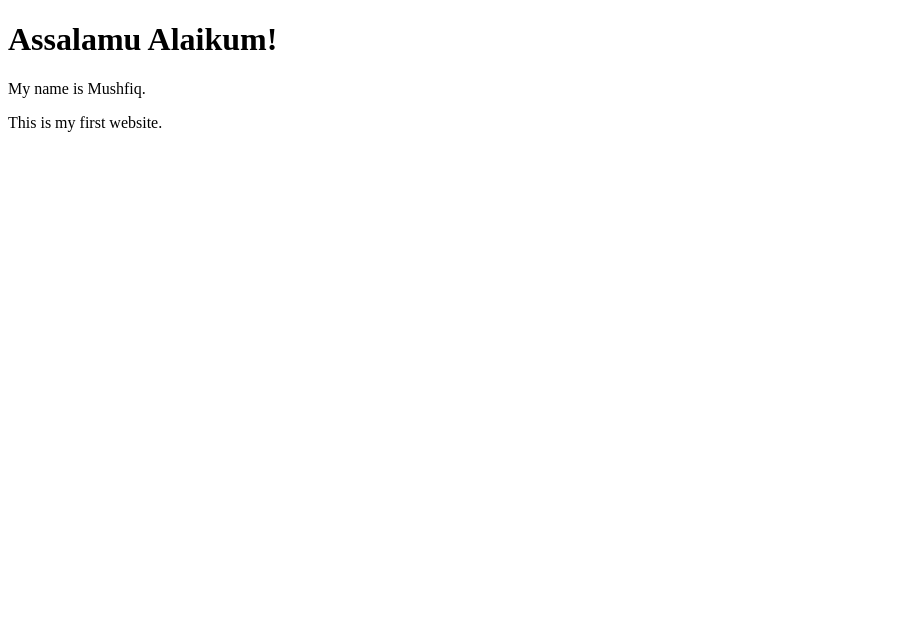
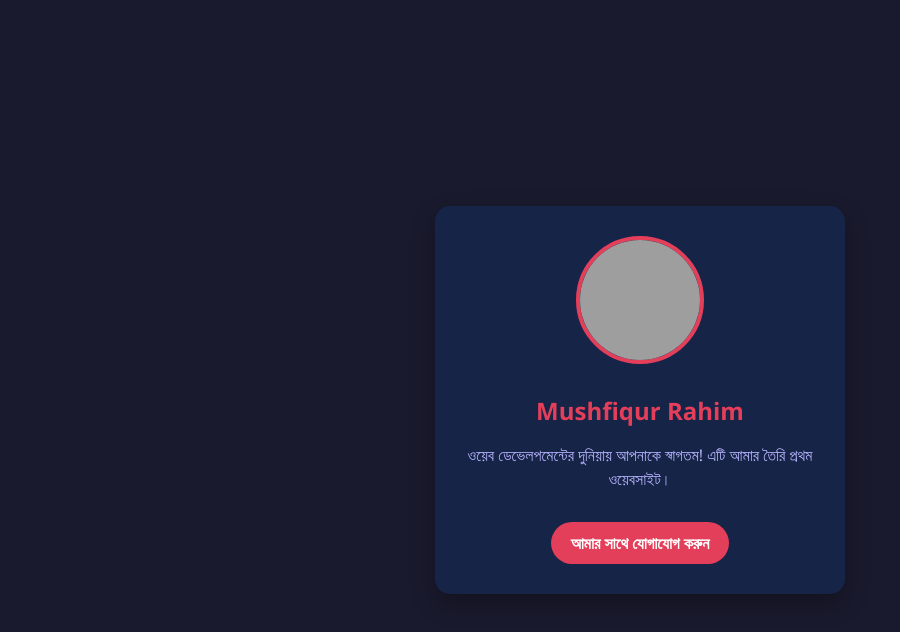
Before and after one commit to mushfiqrohim01-lgtm/Mushfiq-Chowdhury-, a plain HTML site: page index.html in a window 1280 px wide. Shown: the whole page, without its empty margins (0-900 px from the left). Drawn offline with Linux system fonts and the light colour scheme; grey boxes are pictures that could not be loaded.

Commit message:
Update index.html

```diff
--- a/index.html
+++ b/index.html
@@ -1,11 +1,86 @@
 <!DOCTYPE html>
-<html>
+<html lang="en">
 <head>
-  <title>My First Website</title>
+    <meta charset="UTF-8">
+    <meta name="viewport" content="width=device-width, initial-scale=1.0">
+    <title>Mushfiq's Personal Website</title>
+    <style>
+        /* পুরো ওয়েবসাইটের সাধারণ ডিজাইন */
+        body {
+            font-family: 'Segoe UI', Tahoma, Geneva, Verdana, sans-serif;
+            background-color: #1a1a2e;
+            color: #ffffff;
+            margin: 0;
+            padding: 0;
+            display: flex;
+            justify-content: center;
+            align-items: center;
+            min-height: 100vh;
+        }
+
+        /* প্রোফাইল কার্ডের ডিজাইন */
+        .profile-card {
+            background-color: #162447;
+            padding: 30px;
+            border-radius: 15px;
+            box-shadow: 0 10px 25px rgba(0,0,0,0.3);
+            text-align: center;
+            max-width: 350px;
+            width: 90%;
+        }
+
+        /* প্রোফাইল পিকচারের গোল ফ্রেম */
+        .profile-img {
+            width: 120px;
+            height: 120px;
+            border-radius: 50%;
+            border: 4px solid #e43f5a;
+            object-fit: cover;
+            margin-bottom: 15px;
+        }
+
+        h1 {
+            margin: 10px 0;
+            font-size: 24px;
+            color: #e43f5a;
+        }
+
+        p {
+            font-size: 16px;
+            color: #b8b5ff;
+            line-height: 1.5;
+        }
+
+        /* সুন্দর বাটন বা সোশ্যাল লিংক */
+        .btn {
+            display: inline-block;
+            margin-top: 15px;
+            padding: 10px 20px;
+            background-color: #e43f5a;
+            color: white;
+            text-decoration: none;
+            border-radius: 25px;
+            font-weight: bold;
+            transition: 0.3s;
+        }
+
+        .btn:hover {
+            background-color: #ff2e63;
+        }
+    </style>
 </head>
 <body>
-  <h1>Assalamu Alaikum!</h1>
-  <p>My name is Mushfiq.</p>
-  <p>This is my first website.</p>
+
+    <div class="profile-card">
+        <!-- এখানে আপনার পছন্দের যেকোনো ছবির লিংক বসাতে পারেন -->
+        <img class="profile-img" src="https://images.unsplash.com/photo-1535713875002-d1d0cf377fde?w=150" alt="Profile Picture">
+
+        <h1>Mushfiqur Rahim</h1>
+        <p>ওয়েব ডেভেলপমেন্টের দুনিয়ায় আপনাকে স্বাগতম! এটি আমার তৈরি প্রথম ওয়েবসাইট।</p>
+
+        <!-- আপনার ফেসবুক বা যেকোনো প্রোফাইলের লিংক দিতে পারেন নিচে -->
+        <a href="https://github.com/mushfiqrohim01-lgtm" target="_blank" class="btn">আমার সাথে যোগাযোগ করুন</a>
+    </div>
+
 </body>
 </html>
```
